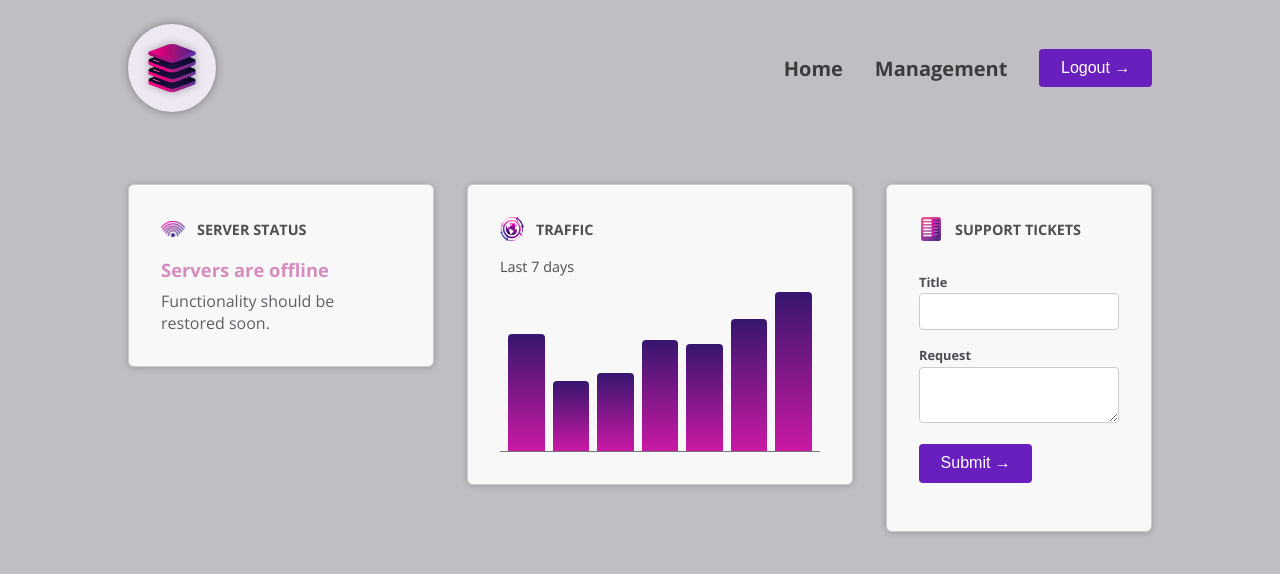
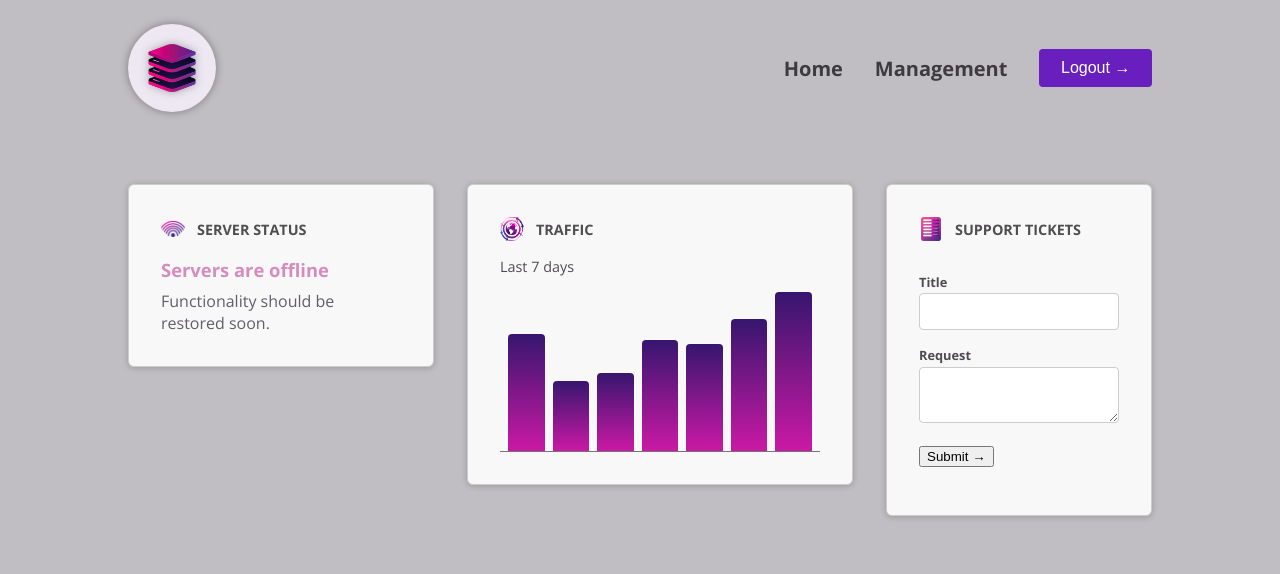
Before and after one commit to gonzalez-cathaysa/trafficservice, an Angular app: page / in a window 1280 px wide. Shown: the top 574 px of the page. Built offline with nearby package versions, Linux system fonts and the light colour scheme.

Commit message:
Template variables and component instances

```diff
--- a/src/app/dashboard/tickets/new-ticket/new-ticket.component.html
+++ b/src/app/dashboard/tickets/new-ticket/new-ticket.component.html
@@ -1,14 +1,31 @@
+<!-- Then I could access all the methods or properties of my component instance
+here when working with that template variable -->
+<!-- <form action="" (ngSubmit)="onSubmit(titleInput.value, textInput.value, titleInput, ctrl)"> -->
 <form action="" (ngSubmit)="onSubmit(titleInput.value, textInput.value)">
   <app-control class="control" label="Title">
-    <input name="title" id="title" #titleInput/>
+    <input name="title" id="title" #titleInput />
   </app-control>
-  <app-control class="control" label="Request">
+  <!-- If I would place it one of my app control items that
+  it would be that instance (reference) ctrl: ControlComponent -->
+
+  <app-control class="control" label="Request" #ctrl>
     <textarea name="request" id="request" row="3" #textInput></textarea>
   </app-control>
   <p>
-    <button appButton>
+    <!-- #btn is stored in that variable is button component (not HTML button element)   -->
+    <!-- <button appButton #btn> -->
+    <!-- If I would not have this appButton attribute on the button,
+     which turn into an instance of my button component -->
+    <!-- The component instance is stored as a value in that template variable
+     (reference) btn: ButtonComponent -->
+    <button #btn>
       Submit
       <span ngProjectAs="icon">→</span>
     </button>
+    <!-- But if I add the attribute Angular takes over control of that
+     button and in the end, and turns it into an instance of my button component -->
   </p>
 </form>
+
+<!-- By default you get access to the dom element, but if you are putting the
+ template variable on one of your components, then you get access to the component instance instead -->
```
